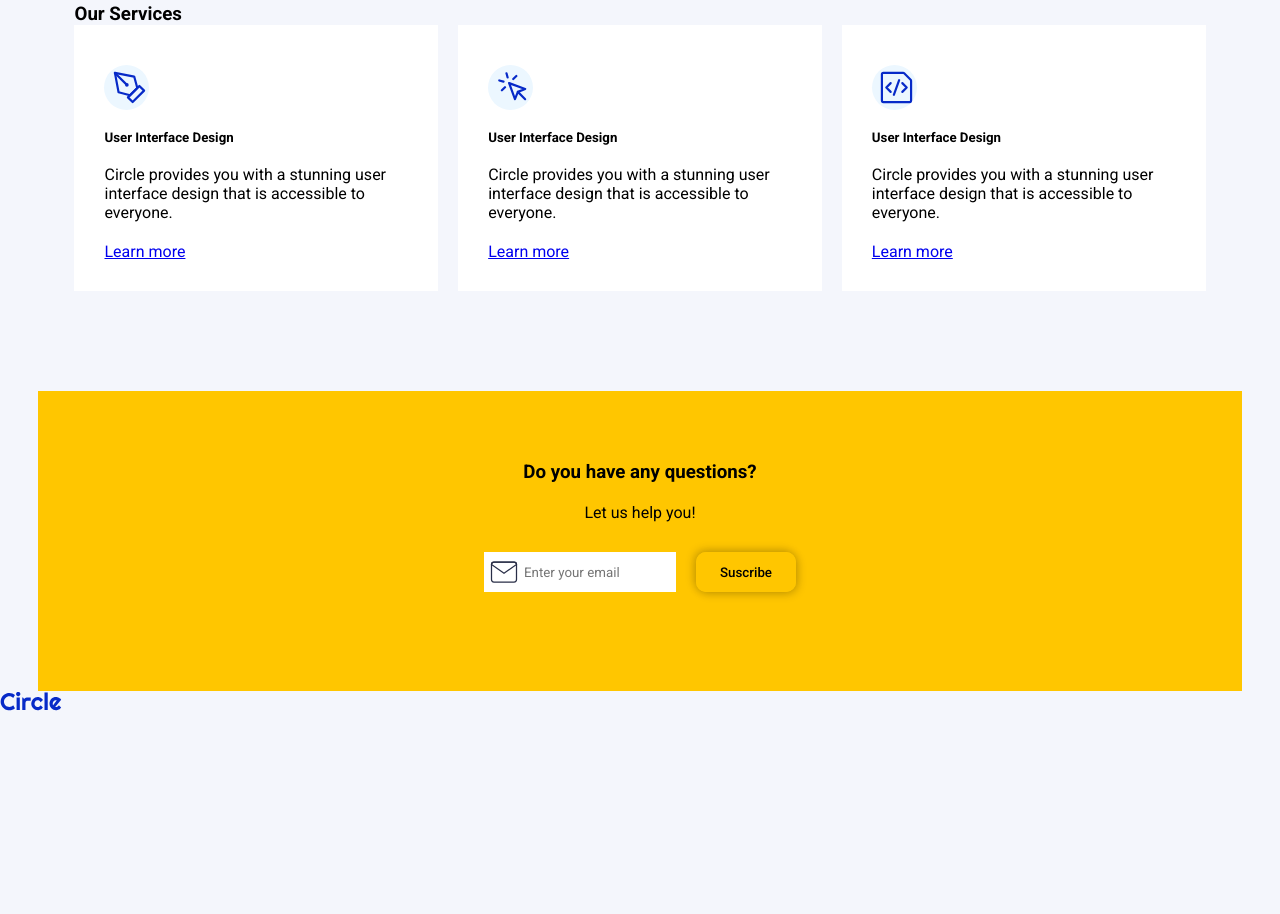
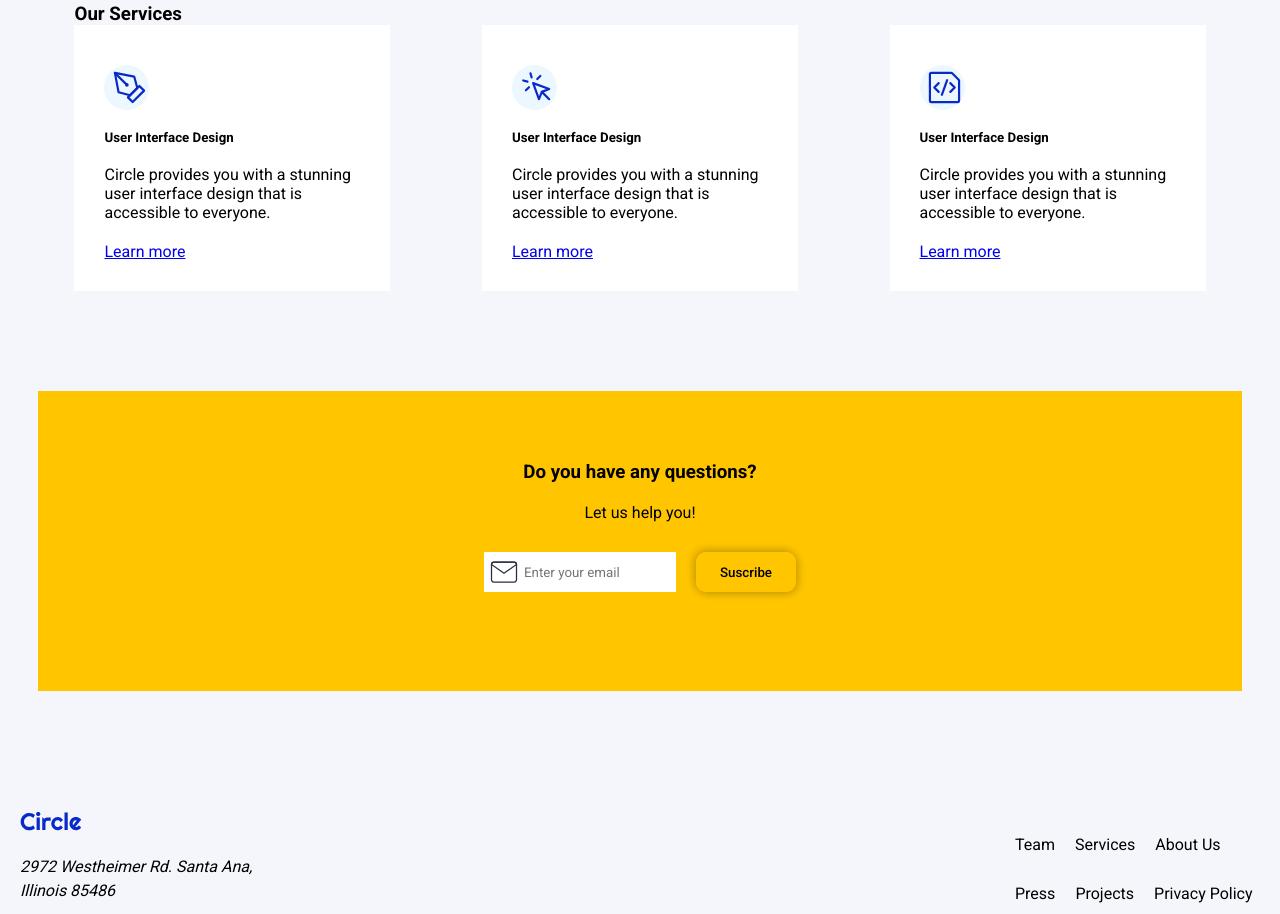
Before and after one commit to Manel-Gonzalez/Iron_MIdProject, a website: page home.html in a window 1280 px wide. Shown: the part 1883-2797 px from the top of the page. Before the commit the page ends 2712 px from the top, so only its background shows below. Drawn offline with Linux system fonts and the light colour scheme.

Commit message:
home page update

```diff
--- a/home.html
+++ b/home.html
@@ -132,18 +132,25 @@
 
     </div>
 
-    <footer class="footer-container">
-        <div class="footer-logo"><img src="assets/images/circle.svg" alt=""></div>
-        <div class="footer-links-container">
-            <ul>
-                <li class="footer-links"></li>
-                <li class="footer-links"></li>
-                <li class="footer-links"></li>
-                <li class="footer-links"></li>
-                <li class="footer-links"></li>
-                <li class="footer-links"></li>
-            </ul>
-        </div>
+    <footer>
+        <section class="flex-row footer-container">
+            <div class="footer-logo">
+                <img src="assets/images/circle.svg" alt="">
+                <address>2972 Westheimer Rd. Santa Ana,<br>Illinois 85486 </address>
+            </div>
+            <div class="footer-links-container">
+                <ul class="flex-row">
+                    <li class="footer-links">Team</li>
+                    <li class="footer-links">Services</li>
+                    <li class="footer-links">About Us</li>
+
+                    <li class="footer-links">Press</li>
+                    <li class="footer-links">Projects</li>
+                    <li class="footer-links">Privacy Policy</li>
+                </ul>
+            </div>
+        </section>
+
     </footer>
 
 
--- a/styles.css
+++ b/styles.css
@@ -32,8 +32,10 @@ body{
     border-radius: 2px;
     border: none;
     font-weight: 500;
+/*     width: 100px;
+    border-radius: 10px;
 
-/*     background: linear-gradient(75deg, #F4F6FC, #F4F6FC);
+    background: linear-gradient(75deg, #F4F6FC, #F4F6FC);
     box-shadow: inset 4px 4px 10px rgba(0, 0, 0, 0.05),
                 inset -4px -4px 10px rgba(0, 0, 0, 0.05); */
 }
@@ -41,6 +43,7 @@ body{
 .flex-row{
     display: flex;
     flex-direction: row;
+    flex-wrap: wrap;
 }
 .flex-column{
     display: flex;
@@ -92,6 +95,13 @@ body{
         }
         .hero-rigth{
             width: 400px;
+        }
+
+    }
+
+    @media screen and (min-device-width:770px){
+        .services-card-container{
+            justify-content:space-between;
         }
     }
 
@@ -248,14 +258,13 @@ body{
     }
 
     .services-card-container{
-        justify-content: space-between;
     }
 
     .services-card{
         background-color: white;
-        width: auto;
-        margin-left: 20px;
+        width: 20vw;
         padding: 40px 30px 30px 30px;
+        margin-left: 8px;
     }
     .services-card:first-child{
         margin-left: 0px;
@@ -330,3 +339,31 @@ body{
 
 
     }
+
+/* ----------------TESTIMONIAL SECTION-------------- */
+    footer{
+        padding: 20px 20px 20px 20px;
+    }
+    .footer-container{
+        justify-content: space-between;
+        margin-top: 100px;
+    }
+    .footer-logo img{
+        margin-bottom: 20px;
+    }
+    .footer-logo address{
+        line-height: 1.5rem;
+    }
+    .footer-links-container{
+        align-self: flex-end;
+    }
+    .footer-links-container ul{
+        gap: 30px 10px;
+        flex-wrap: wrap;
+        width: 250px;
+        list-style-type: none;
+    }
+
+    .footer-links{
+        margin: 0 5px 0 5px;
+    }
```
